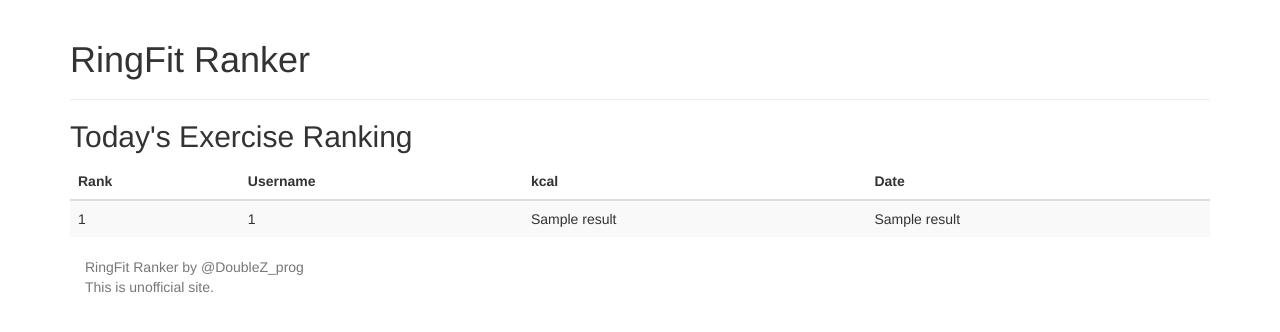
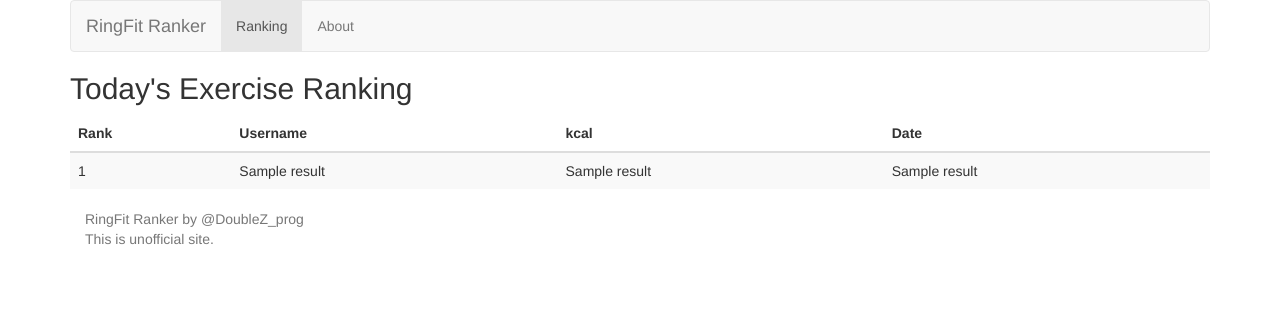
Before and after one commit to Nemurino-kai/RingFit_Ranker, a Flask app: template templates/index.html in a window 1280 px wide. Shown: the top 332 px of the page. Run offline with Flask 2, Linux system fonts and the light colour scheme; the template is opened without the code that fills it: most values are stand-ins (such as "Sample title", 1, 10 or a date in 2020); some libraries are stand-ins or nearby versions.

Commit message:
#2 ヘッダー追加

```diff
--- a/templates/index.html
+++ b/templates/index.html
@@ -4,9 +4,30 @@
 
 {% block content %}
 <div class="container">
-    <div class="page-header">
-    <h1>RingFit Ranker</h1>
-    </div>
+<header>
+    <nav class="navbar navbar-default">
+      <div class="container-fluid">
+        <!-- Brand and toggle get grouped for better mobile display -->
+        <div class="navbar-header">
+          <button type="button" class="navbar-toggle collapsed" data-toggle="collapse" data-target="#bs-example-navbar-collapse-1" aria-expanded="false">
+            <span class="sr-only">Toggle navigation</span>
+            <span class="icon-bar"></span>
+            <span class="icon-bar"></span>
+            <span class="icon-bar"></span>
+          </button>
+          <a class="navbar-brand" href="">RingFit Ranker</a>
+        </div>
+
+        <div class="collapse navbar-collapse" id="bs-example-navbar-collapse-1">
+          <ul class="nav navbar-nav">
+            <li class="active"><a href="/">Ranking<span class="sr-only">(current)</span></a></li>
+            <li><a href="about">About</a></li>
+           </ul>
+         </div><!-- /.navbar-collapse -->
+      </div><!-- /.container-fluid -->
+    </nav>
+</header>
+
 
     <h2>Today's Exercise Ranking</h2>
           <div class="table-responsive">
@@ -22,10 +43,10 @@
               <tbody>
     {% for result in results %}
     <tr>
-        <td>{{ loop.index }}</td>
         <td>{{ result[0] }}</td>
         <td>{{ result[1] }}</td>
         <td>{{ result[2] }}</td>
+        <td>{{ result[3] }}</td>
     </tr>
     {% endfor %}
 
```
